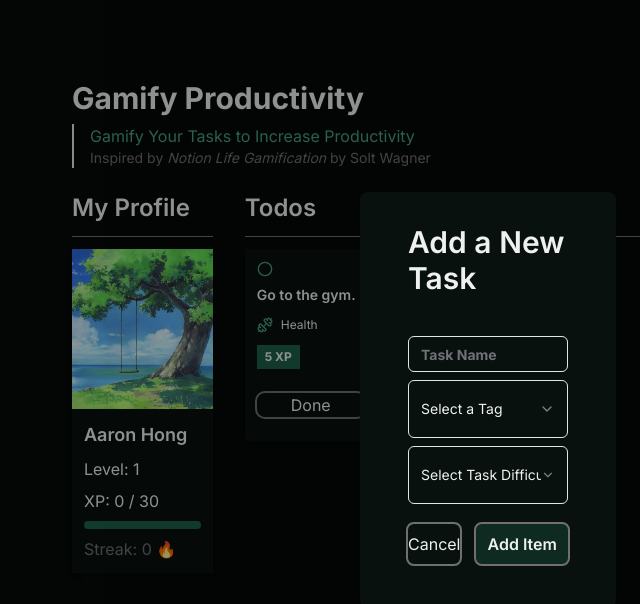
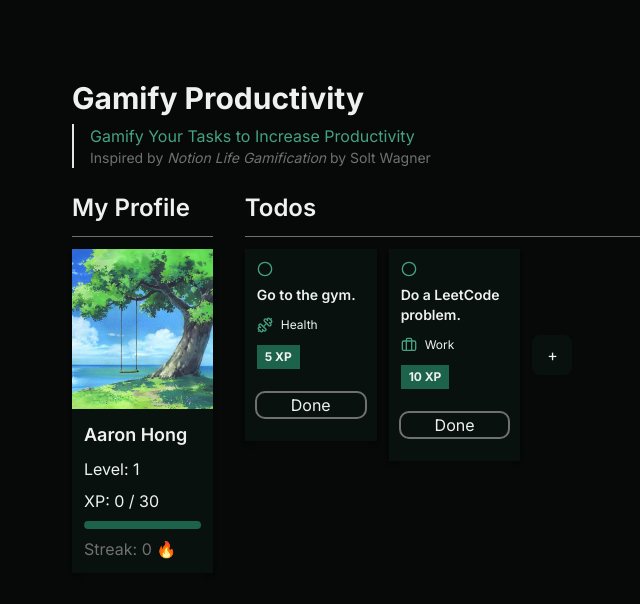
Before and after one commit to AaronHongry/gamify-life, a Next.js app: page / in a window 1280 px wide. Shown: the top 604 px of the page, without its empty margins (152-792 px from the left). Built offline with nearby package versions, Linux system fonts and the light colour scheme.

Commit message:
Added functiuonality to adding task

```diff
--- a/src/components/addTask.tsx
+++ b/src/components/addTask.tsx
@@ -14,8 +14,12 @@ interface AddTaskProps {
 
 const AddTask: React.FC<AddTaskProps> = ({ onAddTask, onClose }) => {
 
+    const [taskName, setTaskName] = useState("");
+    const [tag, setTag] = useState("");
+    const [xp, setXP] = useState(0);
+
     const handleAddTask = () => {
-        onAddTask({name: "", tag: "", xp: 0});
+        onAddTask({name: taskName, tag: tag, xp: xp});
         onClose();
     }
 
@@ -25,31 +29,30 @@ const AddTask: React.FC<AddTaskProps> = ({ onAddTask, onClose }) => {
             <div className="fixed inset-0 flex items-center justify-center z-50">
                 <div className="card-background flex flex-col gap-2 px-12 py-8 items-center justify-center rounded-lg shadow-lg w-1/5">
                     <h1 className="text-3xl font-semibold pb-8">Add a New Task</h1>
-                    <Input type="text" placeholder="Task Name" className="font-bold"></Input>
-                    <Select>
+                    <Input type="text" placeholder="Task Name" className="font-bold py-7 w-full max-w-xs break-words" onBlur={(e) => setTaskName(e.target.value)}></Input>
+                    <Select onValueChange={(e) => setTag(e)}>
                         <SelectTrigger className="py-7">
                             <SelectValue placeholder="Select a Tag" />
                         </SelectTrigger>
                         <SelectContent className="card-background text-color">
-                            <SelectItem value="Health" className="focus:bg-p focus:text-white py-4"><div className="grid grid-cols-3 gap-1 items-center"><p className="col-span-2">Health</p><Dumbbell /></div></SelectItem>
-                            <SelectItem value="Work" className="focus:bg-p focus:text-white"><div className="grid grid-cols-3 gap-1 items-center py-2"><p className="col-span-2">Work</p><Briefcase/></div></SelectItem>
-                            <SelectItem value="Other" className="focus:bg-p focus:text-white"><div className="grid grid-cols-3 gap-1 items-center py-2"><p className="col-span-2">Other</p><Ellipsis/></div></SelectItem>
+                            <SelectItem value="Health" className="focus:bg-p focus:text-white py-4"><div className="flex flex-row gap-1 w-60 justify-between"><p className="">Health</p><Dumbbell /></div></SelectItem>
+                            <SelectItem value="Work" className="focus:bg-p focus:text-white"><div className="flex flex-row gap-1 w-60 justify-between py-2"><p className="">Work</p><Briefcase/></div></SelectItem>
+                            <SelectItem value="Other" className="focus:bg-p focus:text-white"><div className="flex flex-row gap-1 w-60 justify-between py-2"><p className="">Other</p><Ellipsis/></div></SelectItem>
                         </SelectContent>
                     </Select>
-                    <Select>
+                    <Select onValueChange={(e) => setXP(parseInt(e))}>
                         <SelectTrigger className="py-7">
                             <SelectValue placeholder="Select Task Difficulty" />
                         </SelectTrigger>
                         <SelectContent className="card-background text-color">
-                            <SelectItem value="Health" className="focus:bg-p focus:text-white"><div className="grid grid-cols-6 gap-1"><p className="col-span-3">Easy</p><p className="col-span-3 text-right">+10 XP</p></div>
-                            </SelectItem>
-                            <SelectItem value="Health" className="focus:bg-p focus:text-white"><div className="grid grid-cols-6 gap-1"><p className="col-span-3">Medium</p><p className="col-span-3 text-right">+10 XP</p></div></SelectItem>
-                            <SelectItem value="Health" className="focus:bg-p focus:text-white"><div className="grid grid-cols-6 gap-1"><p className="col-span-3">Hard</p><p className="col-span-3 text-right">+20 XP</p></div></SelectItem>
+                            <SelectItem value="5" className="focus:bg-p focus:text-white w-full"><div className="flex flex-row gap-1 w-60 justify-between"><p className="">Easy</p><p className="">+5 XP</p></div></SelectItem>
+                            <SelectItem value="10" className="focus:bg-p focus:text-white"><div className="flex flex-row gap-1 w-60 justify-between"><p className="">Medium</p><p className="">+10 XP</p></div></SelectItem>
+                            <SelectItem value="20" className="focus:bg-p focus:text-white"><div className="flex flex-row gap-1 w-60 justify-between"><p className="">Hard</p><p className="">+20 XP</p></div></SelectItem>
                         </SelectContent>
                     </Select>
                     <div className="flex flex-row w-full gap-4">
-                        <button id="cancel-button" className="my-3 py-2 rounded-md w-1/3">Cancel</button>
-                        <button id="add-button" className="my-3 py-2 t-bg rounded-md p-bg w-2/3 font-semibold">Add Item</button>
+                        <button id="cancel-button" className="my-3 py-2 rounded-md w-1/3" onClick={onClose}>Cancel</button>
+                        <button id="add-button" className="my-3 py-2 t-bg rounded-md p-bg w-2/3 font-semibold" onClick={handleAddTask}>Add Item</button>
                     </div>
                 </div>
             </div>
--- a/src/components/mainMenu.tsx
+++ b/src/components/mainMenu.tsx
@@ -5,13 +5,25 @@ import Profile from "@/components/profile";
 import Task from "@/components/task";
 import AddTask from "./addTask";
 import { motion } from "motion/react";
-import { useState } from "react";
+import { useState, useEffect } from "react";
 
 const MainMenu = () => {
 
-    const [tasks, setTasks] = useState();
+    const [tasks, setTasks] = useState<{name: string, tag: string, xp: number}[]>([
+        {name: "Go to the gym.", tag: "Health", xp: 5},
+        {name: "Do a LeetCode problem.", tag: "Work", xp: 10}
+    ]);
 
-    const [isAddTaskOpen, setIsAddTaskOpen] = useState(true);
+    const [isAddTaskOpen, setIsAddTaskOpen] = useState(false);
+
+    const handleAddTask = (newTask: {name: string, tag: string, xp: number }) => {
+        setTasks((prevTasks) => [...prevTasks, newTask]);
+    }
+
+    // Add when creating backend
+    useEffect(() => {
+
+    }, [tasks]);
 
     return (
         <>
@@ -25,13 +37,14 @@ const MainMenu = () => {
                     <h1 className="text-2xl font-semibold">Todos</h1>
                     <Separator className="my-3 aa-bg"/>
                     <div className="flex flex-row gap-3 w-full h-full">
-                        <Task name={"Go to the gym."} tag={"Health"} xp={5}/>
-                        <Task name={"Do a LeetCode problem."} tag={"Work"} xp={10}/>
+                        {tasks.map((task, key) => (
+                            <Task key={key} name={task.name} tag={task.tag} xp={task.xp}/>
+                        ))}
                         <motion.button id="addTask" whileHover={{ scale: 1.1 }} whileTap={{ scale: 0.9 }} className="card-background h-10 w-10 self-center rounded-lg" onClick={() => setIsAddTaskOpen(true)}>+</motion.button>
                     </div>
                 </div>
             </div>
-            {isAddTaskOpen ? <AddTask onClose={() => setIsAddTaskOpen(false)} /> : null}
+            {isAddTaskOpen ? <AddTask onAddTask={handleAddTask} onClose={() => setIsAddTaskOpen(false)} /> : null}
         </>
     );
 }
```
